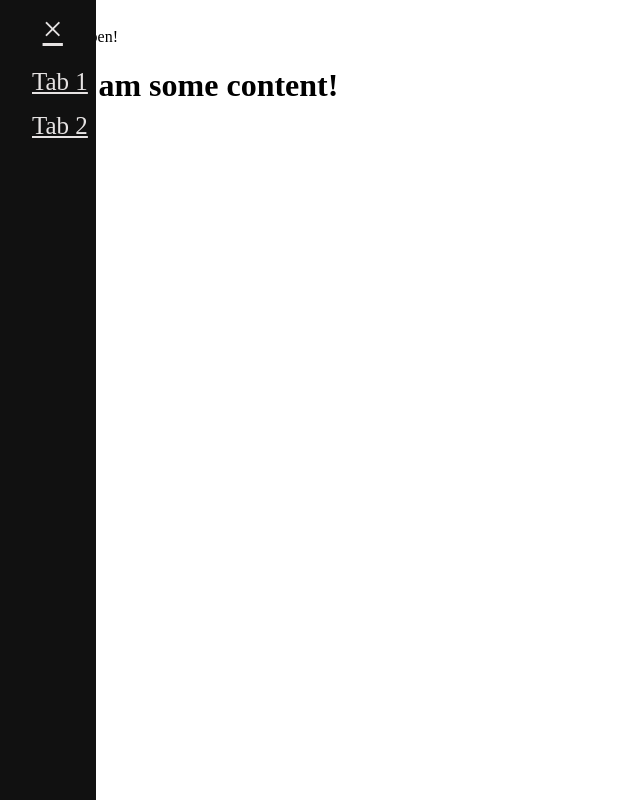
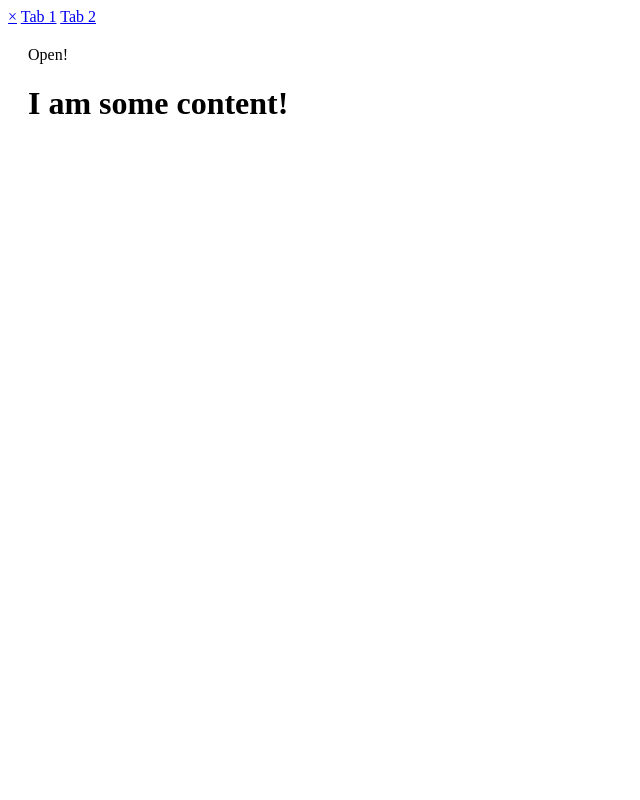
Before and after one commit to 19barsav/mi349_top10, a plain HTML site: page index.html in a window 1280 px wide. Shown: the whole page, without its empty margins (0-640 px from the left). Drawn offline with Linux system fonts and the light colour scheme.

Commit message:
i did it i think!

```diff
--- a/index.html
+++ b/index.html
@@ -9,8 +9,8 @@
 </head>
 <body>
     <script src="adv_js.js"></script>
-    <div id="mySidebar" class="sidebar" onload="toggleNav(false)">
-        <a href="javascript:void(0)" class="closebtn" onclick="toggleNav(true)">&times;</a>
+    <div id="mySidebar" class="sidebar">
+        <a href="javascript:void(0)" class="closebtn" onclick="closeNav()">&times;</a>
         <a class="tabs" href="https://bit.ly/39ycay7">Tab 1</a>
         <a class="tabs" href="https://bit.ly/39w19xj">Tab 2</a>
       </div>
--- a/style.css
+++ b/style.css
@@ -1,33 +1,46 @@
-/* The sidebar menu */
-.sidebar {
+/* The side navigation menu */
+.sidenav {
     height: 100%; /* 100% Full-height */
-    width: 50; /* 0 width - change this with JavaScript */
+    width: 0; /* 0 width - change this with JavaScript */
     position: fixed; /* Stay in place */
     z-index: 1; /* Stay on top */
-    top: 0;
+    top: 0; /* Stay at the top */
     left: 0;
     background-color: #111; /* Black*/
     overflow-x: hidden; /* Disable horizontal scroll */
     padding-top: 60px; /* Place content 60px from the top */
-    transition: 0.5s; /* 0.5 second transition effect to slide in the sidebar */
+    transition: 0.5s; /* 0.5 second transition effect to slide in the sidenav */
   }
 
-  /* The sidebar links */
-  .sidebar a {
+  /* The navigation menu links */
+  .sidenav a {
     padding: 8px 8px 8px 32px;
+    text-decoration: none;
     font-size: 25px;
-    color: #e6e3e3;
+    color: #818181;
     display: block;
     transition: 0.3s;
   }
 
   /* When you mouse over the navigation links, change their color */
-  .sidebar a:hover {
+  .sidenav a:hover {
     color: #f1f1f1;
   }
 
+  /* Active/current link */
+.sidebar a.active {
+  background-color: #04AA6D;
+  color: white;
+}
+
+/* Links on mouse-over */
+.sidebar a:hover:not(.active) {
+  background-color: #555;
+  color: white;
+}
+
   /* Position and style the close button (top right corner) */
-  .sidebar .closebtn {
+  .sidenav .closebtn {
     position: absolute;
     top: 0;
     right: 25px;
@@ -35,28 +48,14 @@
     margin-left: 50px;
   }
 
-  /* Active/current link */
-.sidebar a.active {
-    background-color: #04AA6D;
-    color: white;
-  }
-
-  /* Links on mouse-over */
-  .sidebar a:hover:not(.active) {
-    background-color: #555;
-    color: white;
-  }
-
-
   /* Style page content - use this if you want to push the page content to the right when you open the side navigation */
   #main {
-    transition: margin-left .5s; /* If you want a transition effect */
-    margin-left: 50px;
+    transition: margin-left .5s;
     padding: 20px;
   }
 
   /* On smaller screens, where height is less than 450px, change the style of the sidenav (less padding and a smaller font size) */
   @media screen and (max-height: 450px) {
-    .sidebar {padding-top: 15px;}
-    .sidebar a {font-size: 18px;}
+    .sidenav {padding-top: 15px;}
+    .sidenav a {font-size: 18px;}
   }
```
